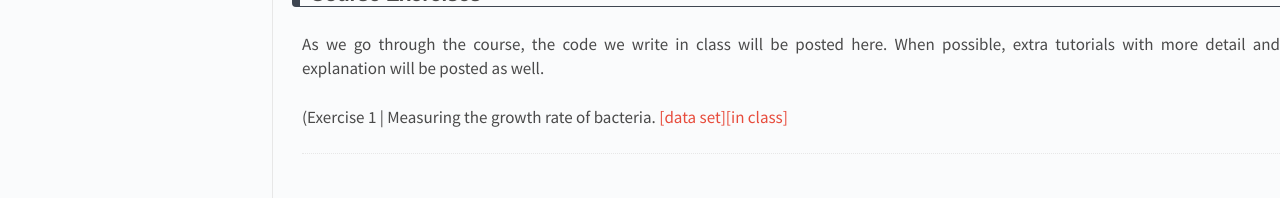
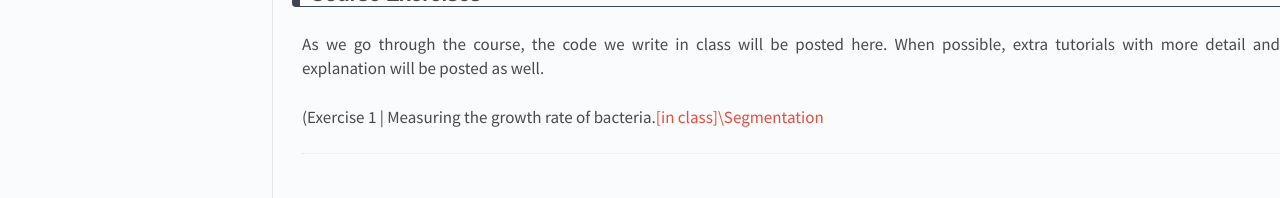
Before and after one commit to RPGroup-PBoC/cshl_pboc, a Jekyll site: the page built from _posts/2017-01-25-code.md, in a window 1280 px wide. Shown: the part 702-900 px from the top of the page. Built offline with Jekyll 4.4.1, drawn with Linux system fonts in a browser that asks for light colours.

Commit message:
Day1 degmentation codes

```diff
--- a/_posts/2017-01-25-code.md
+++ b/_posts/2017-01-25-code.md
@@ -29,6 +29,5 @@ Please download the following data sets, unzip them, and place them in your `pbo
 As we go through the course, the code we write in class will be posted here. When possible, extra tutorials with more detail and explanation will be posted as well.
 
 (Exercise 1 \| Measuring the
-    growth rate of bacteria. [\[data
-    set\]](http://www.rpdata.caltech.edu/courses/course_data/ecoli_growth.zip)[\[in
-    class\]](../../../../code/Day1_Growth_Segmentation.mlx)
+    growth rate of bacteria.[\[in
+    class\]](../../../../code/bacteria_growth.m)[\Segmentation](../../../../code/Day1_Growth_Segmentation.mlx)
```
Also changed, not shown: 1 other file.
